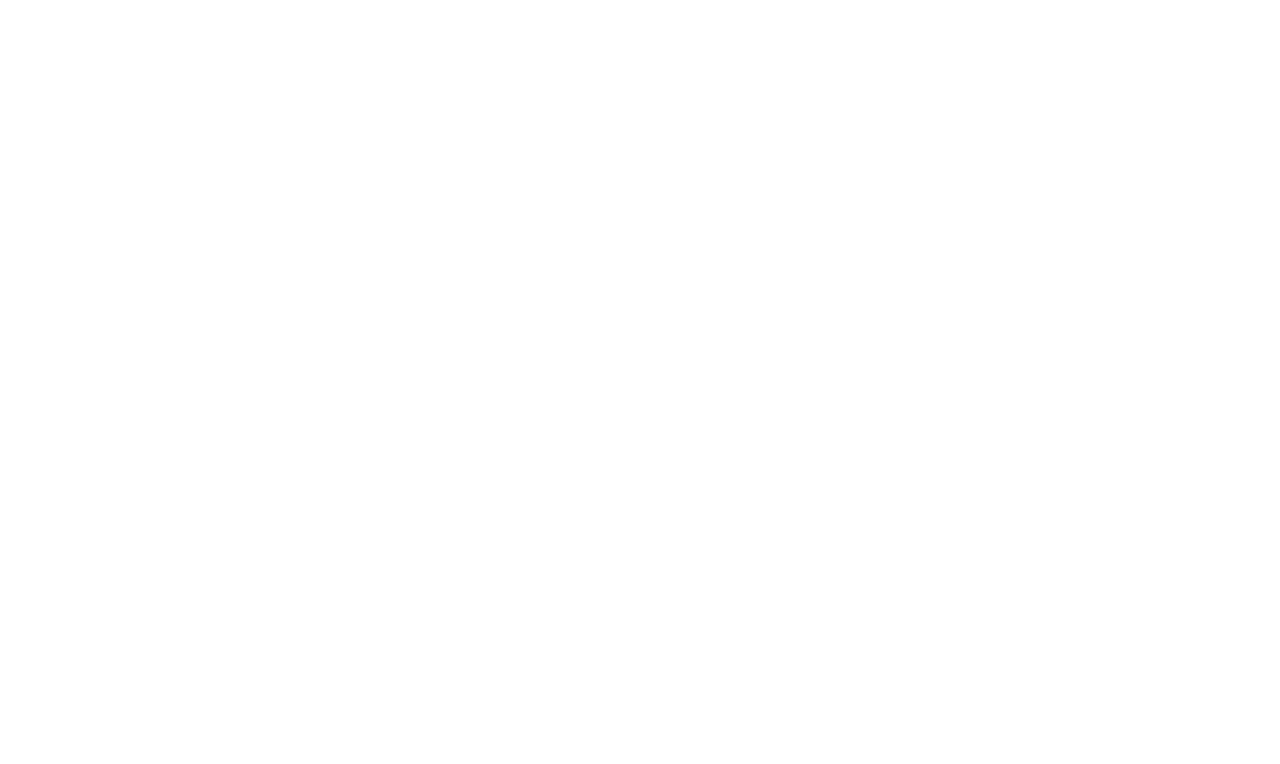
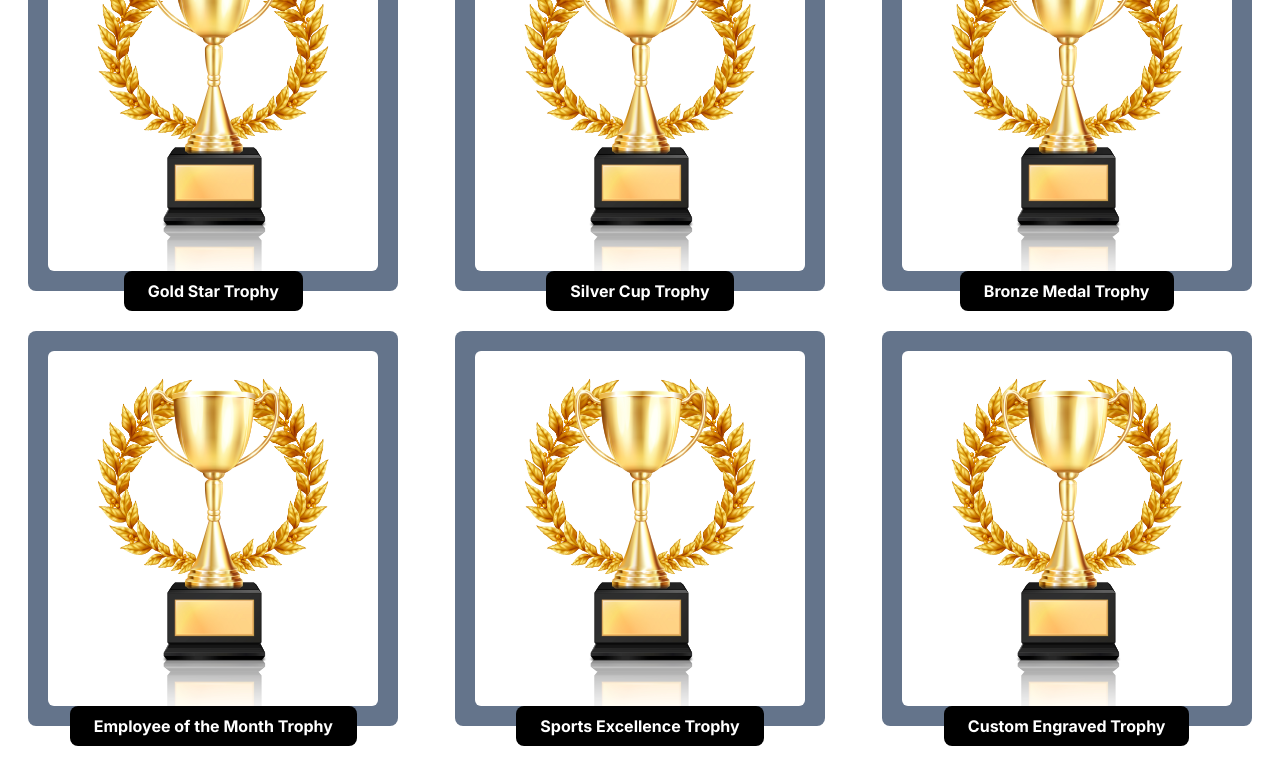
Before and after one commit to smokinthunder/bodh, a Next.js app: page / in a window 1280 px wide. Shown: the part 500-1264 px from the top of the page. Before the commit the page ends 896 px from the top, so only its background shows below. Built offline with nearby package versions, Linux system fonts and the light colour scheme.

Commit message:
Our Products screen is finished

```diff
--- /dev/null
+++ b/public/static/data/product_list.json
@@ -0,0 +1,196 @@
+{
+  "products": [
+    {
+      "id": 1,
+      "name": "Gold Star Trophy",
+      "description": "A gold star trophy for outstanding performance.",
+      "price": 29.99,
+      "category": "Achievement",
+      "image_url": "http://example.com/images/gold_star_trophy.jpg",
+      "stock_quantity": 50,
+      "dimensions": {
+        "height": "12 inches",
+        "width": "5 inches"
+      },
+      "weight": "1.5 lbs",
+      "material": "Gold-plated metal",
+      "rating": 4.7
+    },
+    {
+      "id": 2,
+      "name": "Silver Cup Trophy",
+      "description": "A silver cup trophy for second place winners.",
+      "price": 24.99,
+      "category": "Achievement",
+      "image_url": "http://example.com/images/silver_cup_trophy.jpg",
+      "stock_quantity": 40,
+      "dimensions": {
+        "height": "10 inches",
+        "width": "4 inches"
+      },
+      "weight": "1.2 lbs",
+      "material": "Silver-plated metal",
+      "rating": 4.5
+    },
+    {
+      "id": 3,
+      "name": "Bronze Medal Trophy",
+      "description": "A bronze medal trophy for third place winners.",
+      "price": 19.99,
+      "category": "Achievement",
+      "image_url": "http://example.com/images/bronze_medal_trophy.jpg",
+      "stock_quantity": 30,
+      "dimensions": {
+        "height": "8 inches",
+        "width": "3 inches"
+      },
+      "weight": "1.0 lbs",
+      "material": "Bronze",
+      "rating": 4.3
+    },
+    {
+      "id": 4,
+      "name": "Employee of the Month Trophy",
+      "description": "Award for the employee of the month.",
+      "price": 34.99,
+      "category": "Corporate",
+      "image_url": "http://example.com/images/employee_month_trophy.jpg",
+      "stock_quantity": 20,
+      "dimensions": {
+        "height": "15 inches",
+        "width": "6 inches"
+      },
+      "weight": "2.0 lbs",
+      "material": "Crystal",
+      "rating": 4.8
+    },
+    {
+      "id": 5,
+      "name": "Sports Excellence Trophy",
+      "description": "A trophy for excellence in sports.",
+      "price": 39.99,
+      "category": "Sports",
+      "image_url": "http://example.com/images/sports_excellence_trophy.jpg",
+      "stock_quantity": 25,
+      "dimensions": {
+        "height": "14 inches",
+        "width": "6 inches"
+      },
+      "weight": "2.5 lbs",
+      "material": "Gold-plated metal",
+      "rating": 4.9
+    },
+    {
+      "id": 6,
+      "name": "Custom Engraved Trophy",
+      "description": "A customizable trophy with custom engraving.",
+      "price": 49.99,
+      "category": "Custom",
+      "image_url": "http://example.com/images/custom_engraved_trophy.jpg",
+      "stock_quantity": 10,
+      "dimensions": {
+        "height": "16 inches",
+        "width": "7 inches"
+      },
+      "weight": "3.0 lbs",
+      "material": "Gold-plated metal and crystal",
+      "rating": 4.6
+    },
+    {
+      "id": 7,
+      "name": "Academic Excellence Trophy",
+      "description": "A trophy for academic achievements.",
+      "price": 29.99,
+      "category": "Academic",
+      "image_url": "http://example.com/images/academic_excellence_trophy.jpg",
+      "stock_quantity": 35,
+      "dimensions": {
+        "height": "12 inches",
+        "width": "5 inches"
+      },
+      "weight": "1.5 lbs",
+      "material": "Gold-plated metal",
+      "rating": 4.4
+    },
+    {
+      "id": 8,
+      "name": "Music Achievement Trophy",
+      "description": "Award for outstanding achievement in music.",
+      "price": 27.99,
+      "category": "Music",
+      "image_url": "http://example.com/images/music_achievement_trophy.jpg",
+      "stock_quantity": 40,
+      "dimensions": {
+        "height": "11 inches",
+        "width": "5 inches"
+      },
+      "weight": "1.3 lbs",
+      "material": "Gold-plated metal",
+      "rating": 4.7
+    },
+    {
+      "id": 9,
+      "name": "Science Fair Winner Trophy",
+      "description": "A trophy for winning the science fair.",
+      "price": 32.99,
+      "category": "Science",
+      "image_url": "http://example.com/images/science_fair_winner_trophy.jpg",
+      "stock_quantity": 25,
+      "dimensions": {
+        "height": "13 inches",
+        "width": "6 inches"
+      },
+      "weight": "1.8 lbs",
+      "material": "Gold-plated metal and crystal",
+      "rating": 4.8
+    },
+    {
+      "id": 10,
+      "name": "Dance Competition Trophy",
+      "description": "A trophy for winning a dance competition.",
+      "price": 35.99,
+      "category": "Dance",
+      "image_url": "http://example.com/images/dance_competition_trophy.jpg",
+      "stock_quantity": 30,
+      "dimensions": {
+        "height": "14 inches",
+        "width": "6 inches"
+      },
+      "weight": "2.0 lbs",
+      "material": "Gold-plated metal",
+      "rating": 4.6
+    },
+    {
+      "id": 11,
+      "name": "Community Service Trophy",
+      "description": "Award for outstanding community service.",
+      "price": 28.99,
+      "category": "Community",
+      "image_url": "http://example.com/images/community_service_trophy.jpg",
+      "stock_quantity": 40,
+      "dimensions": {
+        "height": "12 inches",
+        "width": "5 inches"
+      },
+      "weight": "1.4 lbs",
+      "material": "Gold-plated metal",
+      "rating": 4.7
+    },
+    {
+      "id": 12,
+      "name": "Art Excellence Trophy",
+      "description": "A trophy for excellence in art.",
+      "price": 31.99,
+      "category": "Art",
+      "image_url": "http://example.com/images/art_excellence_trophy.jpg",
+      "stock_quantity": 20,
+      "dimensions": {
+        "height": "13 inches",
+        "width": "6 inches"
+      },
+      "weight": "1.7 lbs",
+      "material": "Gold-plated metal and crystal",
+      "rating": 4.9
+    }
+  ]
+}
--- a/src/app/Auth/User/page.jsx
+++ b/src/app/Auth/User/page.jsx
@@ -3,15 +3,18 @@ import Image from "next/image";
 import { Tabs, TabsContent, TabsList, TabsTrigger } from "@/components/ui/tabs";
 import LoginCard from "@/app/Auth/User/components/login_card";
 import SignUpCard from "./components/signup_card";
+import Link from "next/link";
 
 export default function AuthUser() {
   return (
     <div className="columns-2 gap-0 h-screen w-screen">
       <div className="  h-screen  flex justify-center items-center">
-        <img
-          src={"/assets/AuthPage/bodi-logo.png"}
-          className="absolute left-0 top-0 h-20 "
-        />
+        <Link href={"../../"} >
+          <img
+            src={"/assets/AuthPage/bodi-logo.png"}
+            className="absolute left-0 top-0 h-20 "
+          />
+        </Link>
         <Tabs
           defaultValue="login"
           className="w-[400px] flex flex-col items-center   "
--- /dev/null
+++ b/src/app/components/products/ProductComponents.jsx
@@ -0,0 +1,17 @@
+import Image from "next/image";
+import React from "react";
+export default function ProductComponents({product}) {
+  return (
+    <div className="flex flex-wrap flex-col w-max rounded-lg bg-slate-500 p-5 pb-0 m-5 ">
+      <Image
+        src={"/assets/HomePage/trophie.png"}
+        width={330}
+        height={360}
+        className="rounded-md"
+      />
+      <div className="bg-slate-500 h-5 flex justify-center ">
+        <div className="w-max bg-black text-white px-6 h-10 rounded-lg flex items-center font-bold ">{product}</div>
+      </div>
+    </div>
+  );
+}
--- /dev/null
+++ b/src/app/components/products/ProductScreen.jsx
@@ -0,0 +1,26 @@
+import React from "react";
+import ProductComponents from "./ProductComponents";
+import products from "../../../../public/static/data/product_list.json";
+import { Button } from "@/components/ui/button";
+import Link from "next/link";
+export default function ProductScreen() {
+  return (
+    <div className="flex flex-col  ">
+      <div className="h-32 bg-red-500 flex justify-center items-center w-screen sticky top-24 ">
+        <p className=" opacity-80   text-6xl bg-[#E12828] border-8 border-red-800 px-6 py-2 rounded-2xl text-white  font-serif">
+          Our Products
+        </p>
+      </div>
+      <div className="grid grid-cols-3 justify-items-center my-32   ">
+        {products["products"].map((product) => (
+          <ProductComponents product={product.name} />
+        ))}
+      </div>
+      <Link href="/product " className=" w-max mx-auto   h-max">
+        <Button className="mb-32 w-max mx-auto py-5 px-10 bg-red-600 hover:bg-red-700  ">
+          View More..
+        </Button>
+      </Link>
+    </div>
+  );
+}
--- a/src/app/page.js
+++ b/src/app/page.js
@@ -1,9 +1,11 @@
 import Image from "next/image";
+import ProductScreen from "./components/products/ProductScreen";
 
 export default function Home() {
   return (
-    <main className="flex min-h-screen flex-col items-center justify-between">
+    <main className="flex min-h-screen flex-col items-center justify-start">
       <h1>Bodhi Creations</h1>
+      <ProductScreen />
     </main>
   );
 }
```
Also changed, not shown: public/assets/HomePage/heading_background.png (added), public/assets/HomePage/trophie.png (added).
